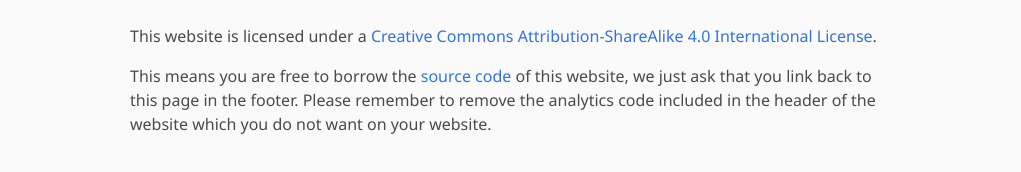
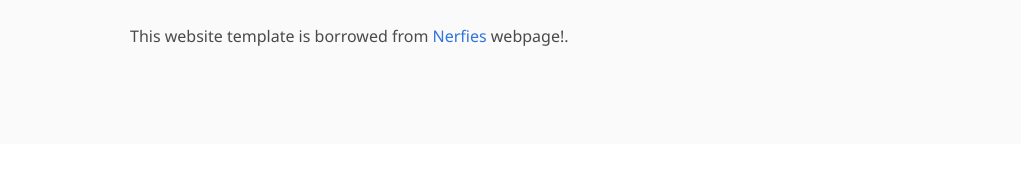
Before and after one commit to multiview-bootstrapping-in-wild/multiview-bootstrapping-in-wild.github.io, a plain HTML site: page index.html in a window 1280 px wide. Shown: the part 3639-3811 px from the top of the page, without its empty margins (130-1151 px from the left). After the commit the page ends 3783 px from the top, so only its background shows below. Drawn offline with nearby package versions, Linux system fonts and the light colour scheme; some icons are missing; a web font is replaced by a local one.

Commit message:
Update index.html

```diff
--- a/index.html
+++ b/index.html
@@ -362,13 +362,7 @@
       <div class="column is-8">
         <div class="content">
           <p>
-            This website is licensed under a <a rel="license"
-                                                href="http://creativecommons.org/licenses/by-sa/4.0/">Creative
-            Commons Attribution-ShareAlike 4.0 International License</a>.
-          </p>
-          <p>
-            This means you are free to borrow the <a
-              href="https://github.com/multiview-bootstrapping-in-wild/multiview-bootstrapping-in-wild.github.io">source code</a> of this website, we just ask that you link back to this page in the footer. Please remember to remove the analytics code included in the header of the website which you do not want on your website.
+            This website template is borrowed from <a href="https://nerfies.github.io"> Nerfies </a> webpage!.
           </p>
         </div>
       </div>
```
